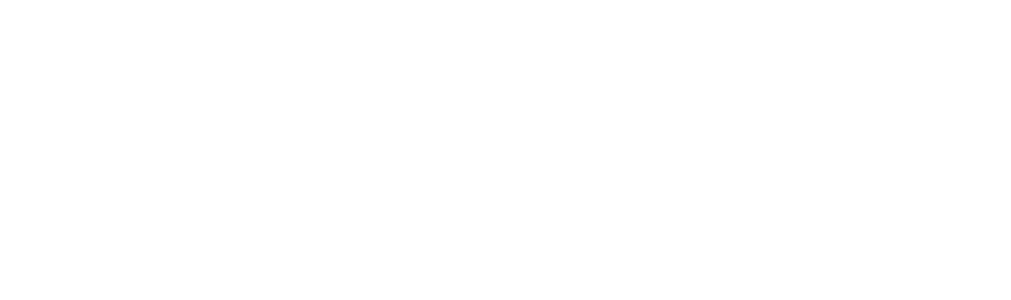
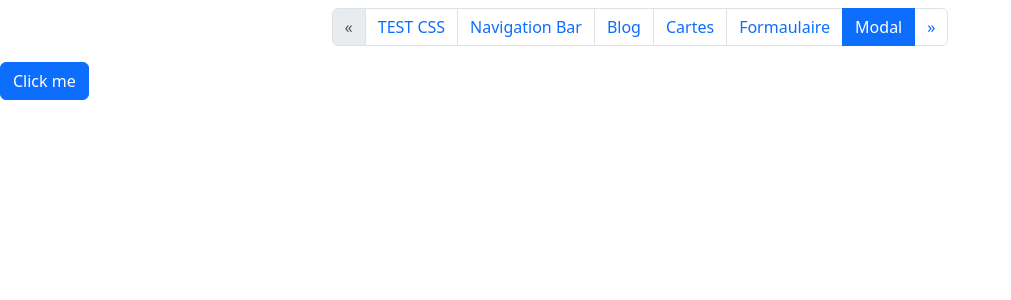
Before and after one commit to iyahiani/react, a React (Create React App) app: page /modal in a window 1280 px wide. Before the commit this address had no page. Shown: the top 300 px of the page, without its empty margins (0-1011 px from the left). Built offline with nearby package versions, Linux system fonts and the light colour scheme.

Commit message:
formulaire

```diff
--- /dev/null
+++ b/src/components/modal.js
@@ -0,0 +1,33 @@
+import MyPagination from "./pagination";
+
+const MyModal = () => {
+    return (
+        <div>
+            <MyPagination></MyPagination>
+            <body>
+            <button className="btn btn-primary" data-bs-toggle="modal" data-bs-target="#modal1">Click me</button>
+            <div className="modal" id="modal1">
+                <div className="modal-dialog">
+                    <div className="modal-content">
+                        <div className="modal-header">
+                            <h1 className="h4 modal-title">Lorem ipsum dolor sit ame
+                                diam</h1>
+                            <button className="btn-close" type="button" data-bs-dismiss="modal"></button>
+                        </div>
+                        <div className="modal-body">
+                            Lorem ipsum dolor sit amet, consetetur sadipscing elitr, sed diam nonumy eirmod tempor
+                            invidunt ut labore et dolore magna aliquyam erat, sed diam voluptua. At vero eos et accusam
+                            et justo duo dolores et ea rebum. Stet clita kasd gubergren, no sea takimata sanctus est
+                            Lorem ipsum dolor sit amet.
+                        </div>
+                        <div className="modal-footer">
+                            <button type="button" className="btn btn-secondary" data-bs-dismiss="modal">Fermer</button>
+                        </div>
+                    </div>
+                </div>
+            </div>
+            </body>
+        </div>
+    )
+}
+export default MyModal;
--- a/src/components/pagination.js
+++ b/src/components/pagination.js
@@ -19,6 +19,11 @@
                 </li>
                 <li className="page-item"><NavLink to="/forms"
                                                    className={({isActive}) => (isActive ? 'page-link active' : 'page-link')}>Formaulaire </NavLink>
+
+                </li>
+                <li className="page-item"><NavLink to="/modal"
+                                                   className={({isActive}) => (isActive ? 'page-link active' : 'page-link')}>Modal </NavLink>
+
                 </li>
                 <li className="page-item"><NavLink to="/"
                                                    className={({isActive}) => (isActive ? 'page-link active' : 'page-link')}>&raquo;</NavLink>
--- a/src/index.js
+++ b/src/index.js
@@ -11,6 +11,7 @@
 import MyFileAriane from "./components/fileAriane";
 import MyCards from "./components/cards";
 import MyFormulaire from "./components/formulaire";
+import MyModal from "./components/modal";
 
 
 const root = ReactDOM.createRoot(document.getElementById('root'));
@@ -29,6 +30,8 @@
             </Route>
             <Route path="/forms" Component={MyFormulaire}>
             </Route>
+            <Route path="/modal" Component={MyModal}>
+            </Route>
         </Routes>
     </Router>
 );
```
